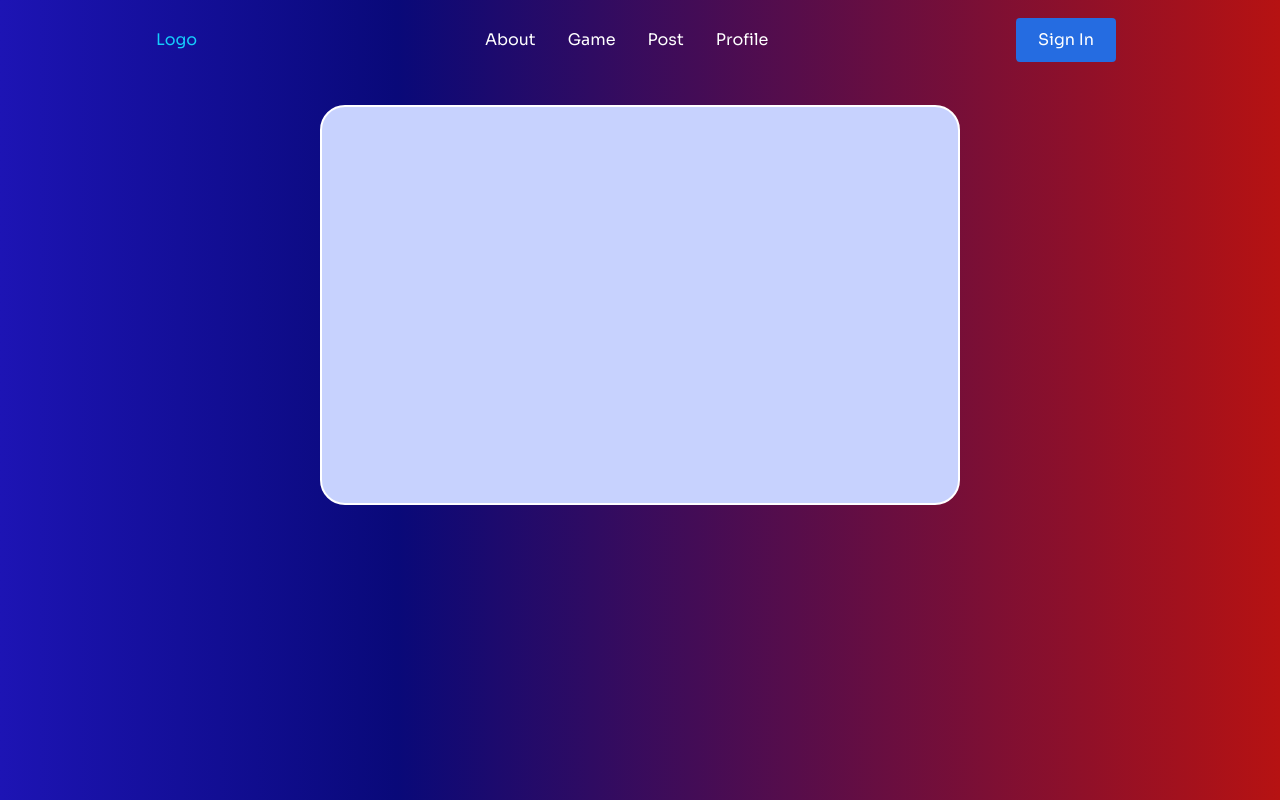
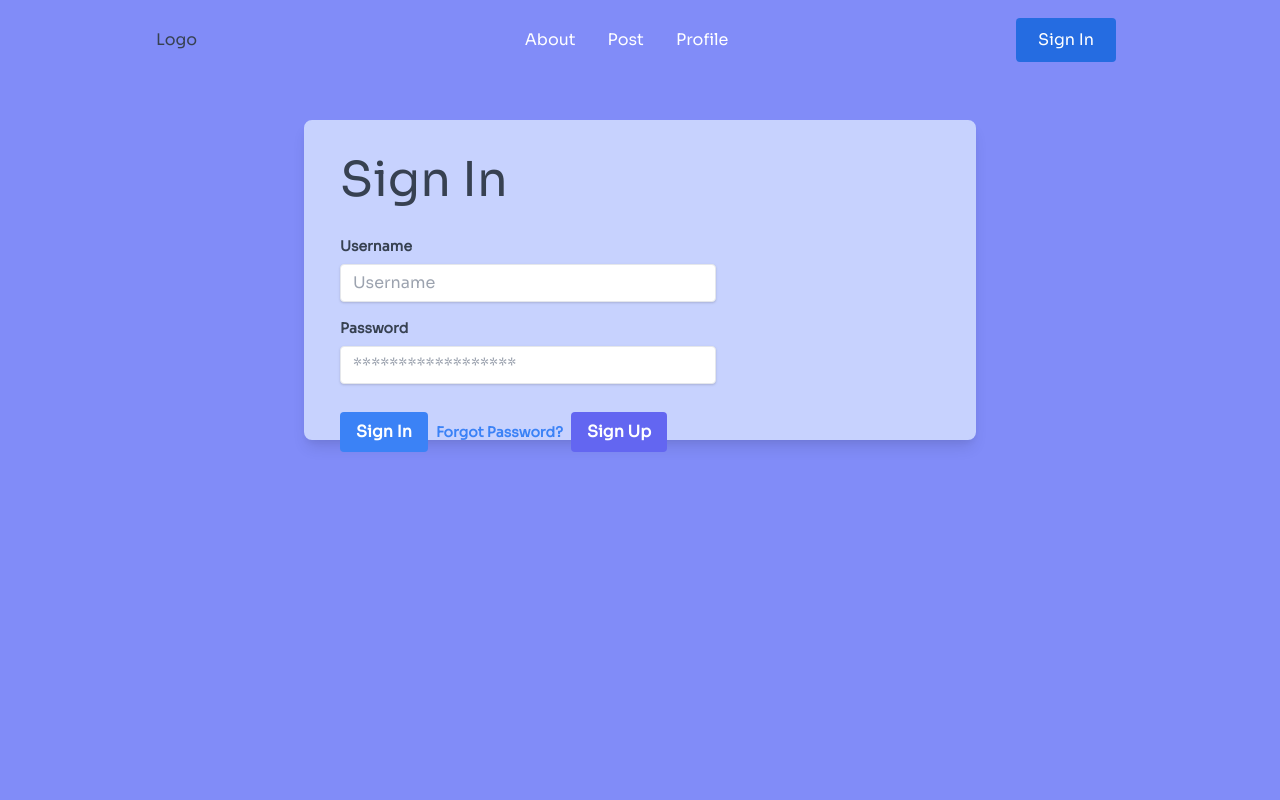
Before and after one commit to Thiiamas/Ikosh_React, a React (Create React App) app: page /signin in a window 1280 px wide. Built offline with nearby package versions, Linux system fonts and the light colour scheme.

Commit message:
Signin + Signup page, start of migration to tailwind

```diff
--- a/package.json
+++ b/package.json
@@ -7,16 +7,18 @@
     "@ckeditor/ckeditor5-build-classic": "^31.0.0",
     "@ckeditor/ckeditor5-react": "^3.0.3",
     "@craco/craco": "^6.4.0",
+    "@headlessui/react": "^1.4.2",
     "@testing-library/jest-dom": "^5.11.4",
     "@testing-library/react": "^11.1.0",
     "@testing-library/user-event": "^12.1.10",
     "draft-js": "^0.11.7",
     "react": "^17.0.2",
     "react-dom": "^17.0.2",
+    "react-expanding-textarea": "^2.3.3",
     "react-icons": "^4.3.1",
     "react-router-dom": "^5.3.0",
     "react-scripts": "4.0.3",
-    "react-select": "^5.2.0",
+    "react-select": "^5.2.1",
     "styled-components": "^5.3.3",
     "web-vitals": "^1.0.1"
   },
--- a/src/Components/App.js
+++ b/src/Components/App.js
@@ -1,21 +1,23 @@
 import "./Styles/App.css";
 import NavBar from "./NavBar";
 import Posting from "./Pages/Posting";
+import Login from './Pages/Login'
 import Home from "./Pages/Home";
+import Signup from "./Pages/Signup"
 import { BrowserRouter as Router, Switch, Route } from "react-router-dom";
 
 function App() {
 
   return (
-    <div className="App">
+    <div className="App bg-indigo-400">
       <Router>
-        <NavBar />
-        <div className="MainDiv bg-indigo-200">
-          <Switch>
-            <Route path="/" exact component={Home} />
-            <Route path="/post" exact component={Posting} />
-          </Switch>
-        </div>
+        <NavBar className='text-gray-700'/>
+        <Switch>
+          <Route path="/" exact component={Home} />
+          <Route path="/post" exact component={Posting} />
+          <Route path="/signin" exact component={Login} />
+          <Route path="/signup" exact component={Signup} />
+        </Switch>
       </Router>
     </div>
   );
--- a/src/Components/NavBar.js
+++ b/src/Components/NavBar.js
@@ -11,9 +11,6 @@ const NavBar =() => {
                     <NavMenu>
                         <NavLink to="/about" >
                             About
-                        </NavLink>
-                        <NavLink to="/game" >
-                            Game
                         </NavLink>
                         <NavLink to="/post" >
                             Post
--- a/src/Components/NavbarElements.js
+++ b/src/Components/NavbarElements.js
@@ -19,7 +19,7 @@ export const NavLink = styled(Link)`
   height: 100%;
   cursor: pointer;
   &.active {
-    color: #15cdfc;
+    color: #374151;
   }
 `;
 
--- /dev/null
+++ b/src/Components/Pages/Login.js
@@ -0,0 +1,57 @@
+import { FaHandHoldingMedical } from 'react-icons/fa'
+import React, { useRef,useState } from 'react'
+import { NavLink } from 'react-router-dom'
+
+
+const Login = () =>{
+
+    const hiddenLinkRef = useRef(null)
+    const onSignUp = () =>{
+        hiddenLinkRef.current.click()
+    }
+
+    return(
+        <form className="MainDiv bg-indigo-200 flex content-center flex-col justify-around shadow-lg
+        max-w-2xl mx-auto mt-10 h-2/5 border-solid rounded-lg border-4 border-indigo-200">
+            <div className='text-gray-700 text-5xl m-8 '>
+                <span className=''  >Sign In</span>
+            </div>
+            <div className='mb-4 mr-64 ml-8'>
+                <label class="block text-gray-700 text-sm font-bold mb-2" for="username">
+                    Username
+                </label>
+                <input class="shadow appearance-none border rounded w-full py-2 px-3 text-gray-700 leading-tight focus:outline-none focus:shadow-outline"
+            id="username" type="text" placeholder="Username">
+
+                </input>
+            </div>
+            <div class="mb-4 mr-64 ml-8">
+                <label class="block text-gray-700 text-sm font-bold mb-2" for="password">
+                    Password
+                </label>
+                <input class="shadow appearance-none border border rounded w-full py-2 px-3 text-gray-700 mb-3
+                leading-tight focus:outline-none focus:shadow-outline"
+                id="password" type="password" placeholder="******************"/>
+                {/*<p class="text-red-500 text-xs italic">Please choose a password.</p>*/}
+            </div>
+            <div class="flex items-center justify-start mx-8 mb-6">
+                <button class="mr-2 bg-blue-500 hover:bg-blue-700 text-white font-bold py-2 px-4 rounded focus:outline-none
+                focus:shadow-outline" type="button">
+                    Sign In
+                </button>
+                <a class="mr-2 inline-block align-baseline font-bold text-sm text-blue-500 hover:text-blue-800" href="#">
+                    Forgot Password?
+                </a>
+                <a  style={{visibility:'hidden'}} href="/signup" ref={hiddenLinkRef}/>
+                <button to='/signup' class="mr-2 bg-indigo-500 hover:bg-indigo-700 text-white font-bold py-2 px-4 rounded focus:outline-none
+                focus:shadow-outline" type="button" onClick={onSignUp}>
+                    <link to="/signup" />
+                    Sign Up
+                </button>
+            </div>
+        </form>
+
+    )
+}
+
+export default Login;
--- a/src/Components/Pages/Posting.js
+++ b/src/Components/Pages/Posting.js
@@ -1,14 +1,19 @@
 import '../Styles/Posting.css'
 import {CKEditor} from '@ckeditor/ckeditor5-react'
 import ClassicEditor from '@ckeditor/ckeditor5-build-classic'
-import React, { useRef } from 'react'
-//import Select from 'react-select'
+import Textarea from 'react-expanding-textarea'
+import React, { useRef,useState } from 'react'
+import Select from 'react-select'
 import {Button} from '../Styles/Button.style'
 
 const Posting = () => {
 
-   const inputFile = useRef(null)
+    const [selectedMedia, setSelectedMedia] = useState(null)
+    const [inputFile, setInputFile] = useState(null)
 
+    const hiddentInputRef = useRef(null)
+    const textareaRef = useRef(null)
+    //var inputFile = null;
     let media = []
     let data
     const options = [
@@ -16,6 +21,12 @@ const Posting = () => {
         {value: 'fansly', label: 'Fansly'},
         {value: 'mym', label: 'Mym'}
     ]
+
+
+    //handle click on input button
+    const handleInputClick = (event) =>{
+        hiddentInputRef.current.click();
+    }
 
     //basic call APi, need to be post with payload
     const onClickTest = (e) =>{
@@ -47,7 +58,7 @@ const Posting = () => {
     const onSelectChange = (e) =>{
         media = []
         e.map(x => media.push(x.value))
-        console.log(media)
+        setSelectedMedia(media)
     }
 
 
@@ -56,26 +67,55 @@ const Posting = () => {
         event.stopPropagation();
         event.preventDefault();
         var file = event.target.files[0]
-        console.log(file)
+        setInputFile(file);
+
+        console.log("input file : ")
+        console.log(inputFile)
+    }
+
+    const handleTextAreaChange = () =>{
+
     }
 
     return (
-        <div className='PostingMain'>
-                   <div className='SocialMediaSelector' >
-                       {/*<Select options={options} isMulti='true' onChange={onSelectChange}/>*/}
+        <div className="MainDiv bg-indigo-200 flex content-center flex-col justify-around shadow-lg
+                        max-w-2xl mx-auto mt-10 h-4/6 border-solid rounded-lg border-4 border-indigo-200">
+            <div className='text-gray-700 text-5xl m-8 '>
+                <span className=''  >Publish Everywhere</span>
             </div>
-                   <div>
+            <div className='SocialMediaSelector mx-10 shadow-lg' >
+                <Select  options={options} isMulti='true' onChange={onSelectChange}/>
+            </div>
+            <div className="mx-10 shadow-lg">
+            {/*<Textarea
+                className="textarea"
+                defaultValue="Lorem ipsum dolor sit amet, ..."
+                id="my-textarea"
+                maxLength="3000"
+                cols="50"
+                name="pet[notes]"
+                onChange={handleTextAreaChange}
+                placeholder="Enter text here..."
+                ref={textareaRef}
+      />*/}
                 <CKEditor
                 editor ={ClassicEditor}
+                config={{
+                    toolbar: []
+                  }}
                 onChange={ ( event, editor) => {
                 data = editor.getData();
                     console.log({event, editor, data});
                 } }/>
         </div>
-                   <div className="FileUploader">
-                       <input type='file' id='file' ref={inputFile} onChange={onFileChange}/>
+            <div className="FileUploader mx-10 ">
+                <input className="hidden" type='file' id='file' ref={hiddentInputRef} onChange={onFileChange}/>
+                <button className="shadow-lg bg-blue-500 hover:bg-blue-700 text-white font-bold py-2 px-4 border border-blue-700 rounded"
+                backgroundColor='blue' onClick={handleInputClick}>Add file</button>
+                {/* Comment aficher le nom de inputFile ?*/}
+                <span>{inputFile !== null ? "File : " +inputFile.name : ''}</span>
             </div>
-                   <div className="BtnPost">
+            <div className="shadow-lg mx-auto">
                 <Button backgroundColor='blue' onClick={onClickPost}>Post</Button>
             </div>
         </div>
--- /dev/null
+++ b/src/Components/Pages/Signup.js
@@ -0,0 +1,52 @@
+import { FaHandHoldingMedical } from 'react-icons/fa'
+import React, { useRef, useState } from 'react'
+import { NavLink } from 'react-router-dom'
+
+const Signup = () => {
+  let [isOpen, setIsOpen] = useState(true)
+
+  return (
+    <form className="MainDiv bg-indigo-200 flex content-center flex-col justify-around shadow-lg
+        max-w-2xl mx-auto mt-10 h-3/5 border-solid rounded-lg border-4 border-indigo-200">
+            <div className='text-gray-700 text-5xl m-8 '>
+                <span className=''  >Sign Up</span>
+            </div>
+            <div className='mb-4 mr-64 ml-8'>
+                <label class="block text-gray-700 text-sm font-bold mb-2" for="username">
+                    Username
+                </label>
+                <input class="shadow appearance-none border rounded w-full py-2 px-3 text-gray-700 leading-tight focus:outline-none focus:shadow-outline"
+            id="username" type="text" placeholder="Username">
+
+                </input>
+            </div>
+            <div class="mb-4 mr-64 ml-8">
+                <label class="block text-gray-700 text-sm font-bold mb-2" for="password">
+                    Password
+                </label>
+                <input class="shadow appearance-none border border rounded w-full py-2 px-3 text-gray-700 mb-3
+                leading-tight focus:outline-none focus:shadow-outline"
+                id="password" type="password" placeholder="******************"/>
+                {/*<p class="text-red-500 text-xs italic">Please choose a password.</p>*/}
+            </div>
+            <div class="mb-4 mr-64 ml-8">
+                <label class="block text-gray-700 text-sm font-bold mb-2" for="password">
+                    Email
+                </label>
+                <input class="shadow appearance-none border border rounded w-full py-2 px-3 text-gray-700 mb-3
+                leading-tight focus:outline-none focus:shadow-outline"
+                id="email" type="email" placeholder="Email"/>
+                {/*<p class="text-red-500 text-xs italic">Please choose a password.</p>*/}
+            </div>
+            <div class="flex items-center justify-start mx-8 mb-6">
+                <button class="mr-2 bg-blue-500 hover:bg-blue-700 text-white font-bold py-2 px-4 rounded focus:outline-none
+                focus:shadow-outline" type="button">
+                    Sign Up
+                </button>
+
+            </div>
+        </form>
+  )
+}
+
+export default Signup
--- a/src/Components/Styles/App.css
+++ b/src/Components/Styles/App.css
@@ -9,16 +9,10 @@
 }
 
 .App{
-  background: rgb(29,20,180);
-  background: linear-gradient(90deg, rgba(29,20,180,1) 0%, rgba(9,9,121,1) 31%, rgba(182,18,18,1) 100%);
   height:100vh;
 }
 
 .MainDiv{
-  display: flex;
-  height:50vh;
-  margin: 25px 25% 0 25%;
-  border: 2px solid rgb(255, 255, 255);
-  border-radius: 25px;
+
 
 }
--- a/src/Components/Styles/Button.style.js
+++ b/src/Components/Styles/Button.style.js
@@ -6,7 +6,6 @@ export const Button = styled.button`
   font-size: 20px;
   padding: 10px 60px;
   border-radius: 5px;
-  margin: 10px 0px;
   cursor: pointer
 `
 
--- a/src/Components/Styles/Posting.css
+++ b/src/Components/Styles/Posting.css
@@ -7,8 +7,3 @@
 .PostingMain > *{
     margin: 10px;
 }
-
-.BtnPost{
-    display: flex;
-    justify-content: center;
-}
```
Also changed, not shown: 1 other file (tests, documents, lock files or other folders). Lines whose indentation alone changed are shown as unchanged.
